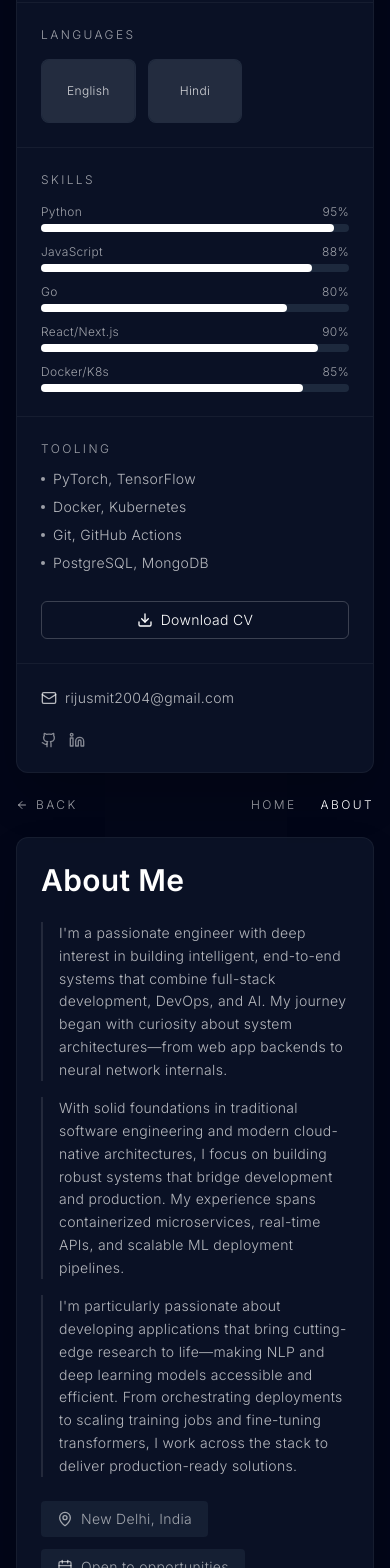
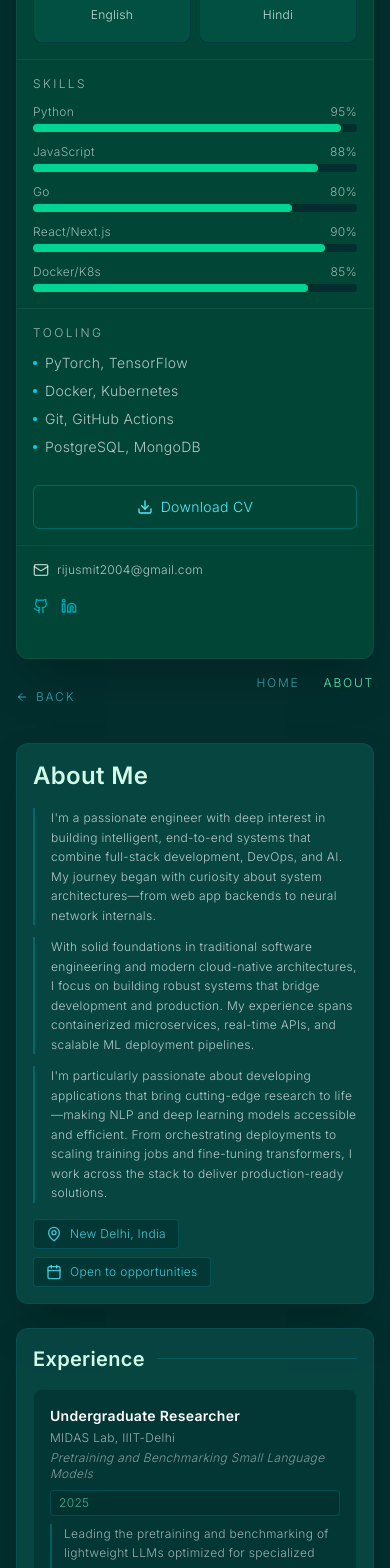
Before and after one commit to riju-talk/portfolio, a Next.js app: page /about in a window 390 px wide. Shown: the part 320-1888 px from the top of the page. Built offline with nearby package versions, Linux system fonts and the light colour scheme.

Commit message:
commited

```diff
--- a/src/app/(components)/ScrollToTop/ScrollToTop.jsx
+++ b/src/app/(components)/ScrollToTop/ScrollToTop.jsx
@@ -40,10 +40,10 @@ export default function ScrollToTop() {
           exit={{ opacity: 0, scale: 0.8 }}
           transition={{ duration: 0.3 }}
           onClick={scrollToTop}
-          className="fixed bottom-8 right-8 z-50 p-3 rounded-full bg-white text-slate-900 hover:bg-slate-100 shadow-2xl border border-white/20 transition-all duration-300 hover:scale-110"
+          className="fixed bottom-4 right-4 sm:bottom-6 sm:right-6 lg:bottom-8 lg:right-8 z-50 p-2.5 sm:p-3 rounded-full bg-emerald-400 text-teal-950 hover:bg-emerald-300 shadow-2xl border border-emerald-400/30 transition-all duration-300 hover:scale-110 touch-manipulation"
           aria-label="Scroll to top"
         >
-          <ArrowUp className="h-5 w-5" />
+          <ArrowUp className="h-4 w-4 sm:h-5 sm:w-5" />
         </motion.button>
       )}
     </AnimatePresence>
--- a/src/app/about/page.jsx
+++ b/src/app/about/page.jsx
@@ -22,16 +22,13 @@ const fadeIn = {
 
 export default function AboutPage() {
   return (
-    <div className="min-h-screen bg-slate-950 text-slate-100">
-      <div className="max-w-6xl mx-auto px-4 lg:px-0 py-10 md:py-14">
-        <div className="grid grid-cols-1 lg:grid-cols-[320px_1fr] gap-6">
+    <div className="min-h-screen bg-teal-950 text-emerald-100">
+      <div className="max-w-7xl mx-auto px-4 sm:px-6 lg:px-8 py-6 sm:py-8 md:py-10 lg:py-14">
+        <div className="grid grid-cols-1 lg:grid-cols-[320px_1fr] gap-4 sm:gap-6">
           {/* Sidebar - Same as home page */}
-          <aside className="bg-slate-900/70 rounded-xl border border-white/5 shadow-2xl flex flex-col overflow-hidden">
-            <div className="p-6 border-b border-white/5">
+          <aside className="bg-emerald-900/70 rounded-xl border border-white/5 shadow-2xl flex flex-col overflow-hidden">
+            <div className="p-4 sm:p-6 border-b border-white/5">
               <div className="flex items-center gap-4">
-                <div className="w-16 h-16 rounded-full overflow-hidden border border-white/10 bg-slate-800/70">
-                  <Image src="/logo.png" alt="Profile" width={96} height={96} className="w-full h-full object-cover" />
-                </div>
                 <div>
                   <p className="text-sm uppercase tracking-[0.2em] text-white/70">{personalInfo.title}</p>
                   <h1 className="text-xl font-semibold text-white">{personalInfo.name}</h1>
@@ -40,7 +37,7 @@ export default function AboutPage() {
               </div>
             </div>
 
-            <div className="p-6 space-y-5 border-b border-white/5">
+            <div className="p-4 sm:p-6 space-y-4 sm:space-y-5 border-b border-white/5">
               <div className="flex items-center justify-between text-sm text-white/70">
                 <span className="text-white/50">Residence:</span>
                 <span>{personalInfo.location.country}</span>
@@ -55,19 +52,19 @@ export default function AboutPage() {
               </div>
             </div>
 
-            <div className="p-6 border-b border-white/5">
-              <p className="text-xs uppercase tracking-[0.2em] text-white/60 mb-4">Languages</p>
-              <div className="grid grid-cols-3 gap-3">
+            <div className="p-4 sm:p-6 border-b border-white/5">
+              <p className="text-xs uppercase tracking-[0.2em] text-white/60 mb-3 sm:mb-4">Languages</p>
+              <div className="grid grid-cols-2 sm:grid-cols-3 gap-2 sm:gap-3">
                 {languages.map((lang) => (
-                  <div key={lang.label} className="relative h-16 rounded-lg bg-slate-800/70 border border-white/5 flex items-center justify-center">
-                    <div className="absolute inset-0 bg-white/5 rounded-lg" style={{ clipPath: `inset(${100 - lang.value}% 0 0 0)` }} />
+                  <div key={lang.label} className="relative h-14 sm:h-16 rounded-lg bg-teal-950 border border-cyan-500/10 flex items-center justify-center">
+                    <div className="absolute inset-0 bg-emerald-400/20 rounded-lg" style={{ clipPath: `inset(${100 - lang.value}% 0 0 0)` }} />
                     <span className="relative text-xs text-white/80">{lang.label}</span>
                   </div>
                 ))}
               </div>
             </div>
 
-            <div className="p-6 space-y-4 border-b border-white/5">
+            <div className="p-4 sm:p-6 space-y-3 sm:space-y-4 border-b border-white/5">
               <p className="text-xs uppercase tracking-[0.2em] text-white/60">Skills</p>
               <div className="space-y-3">
                 {skills.map((skill) => (
@@ -76,66 +73,66 @@ export default function AboutPage() {
                       <span>{skill.label}</span>
                       <span>{skill.value}%</span>
                     </div>
-                    <div className="h-2 rounded-full bg-slate-800">
-                      <div className="h-2 rounded-full bg-white" style={{ width: `${skill.value}%` }} />
+                    <div className="h-2 rounded-full bg-teal-950">
+                      <div className="h-2 rounded-full bg-emerald-400" style={{ width: `${skill.value}%` }} />
                     </div>
                   </div>
                 ))}
               </div>
             </div>
 
-            <div className="p-6 space-y-3 border-b border-white/5">
+            <div className="p-4 sm:p-6 space-y-3 border-b border-white/5">
               <p className="text-xs uppercase tracking-[0.2em] text-white/60">Tooling</p>
               <ul className="space-y-2 text-sm text-white/70">
                 {toolkit.map((item) => (
                   <li key={item} className="flex items-center gap-2">
-                    <span className="h-1 w-1 rounded-full bg-white/60" />
+                    <span className="h-1 w-1 rounded-full bg-cyan-400" />
                     {item}
                   </li>
                 ))}
               </ul>
-              <button className="mt-4 w-full inline-flex items-center justify-center gap-2 px-4 py-2 rounded-md border border-white/20 text-sm text-white hover:bg-white/5 transition">
+              <button className="mt-4 w-full inline-flex items-center justify-center gap-2 px-4 py-2 rounded-md border border-cyan-500/30 text-sm text-cyan-300 hover:bg-cyan-500/10 transition">
                 <Download className="h-4 w-4" />
                 Download CV
               </button>
             </div>
 
-            <div className="p-6 flex flex-col gap-4 text-sm text-white/70">
+            <div className="p-4 sm:p-6 flex flex-col gap-3 sm:gap-4 text-xs sm:text-sm text-white/70">
               <div className="flex items-center gap-2"><Mail className="h-4 w-4" /> {personalInfo.contact.email}</div>
-              <div className="flex gap-3 pt-2 text-white/50">
-                <a href={personalInfo.contact.github} target="_blank" rel="noreferrer" className="hover:text-white"><Github className="h-4 w-4" /></a>
-                <a href={personalInfo.contact.linkedin} target="_blank" rel="noreferrer" className="hover:text-white"><Linkedin className="h-4 w-4" /></a>
+              <div className="flex gap-3 pt-2 text-cyan-400/70">
+                <a href={personalInfo.contact.github} target="_blank" rel="noreferrer" className="hover:text-cyan-300"><Github className="h-4 w-4" /></a>
+                <a href={personalInfo.contact.linkedin} target="_blank" rel="noreferrer" className="hover:text-cyan-300"><Linkedin className="h-4 w-4" /></a>
               </div>
             </div>
           </aside>
 
           {/* Main Content */}
           <main className="space-y-6">
-            <nav className="flex items-center justify-between text-xs uppercase tracking-[0.2em] text-white/60">
-              <Link href="/" className="inline-flex items-center hover:text-white transition">
+            <nav className="flex items-center justify-between text-xs uppercase tracking-[0.15em] sm:tracking-[0.2em] text-cyan-300/60">
+              <Link href="/" className="inline-flex items-center hover:text-cyan-300 transition touch-manipulation">
                 <ArrowLeft className="mr-2 h-3 w-3" />
                 Back
               </Link>
               <div className="flex gap-6">
-                <Link href="/">Home</Link>
-                <Link href="/about" className="text-white">About</Link>
+                <Link href="/" className="hover:text-cyan-300">Home</Link>
+                <Link href="/about" className="text-emerald-300">About</Link>
               </div>
             </nav>
 
             {/* About Section */}
-            <motion.section {...fadeIn} className="bg-slate-900/70 rounded-xl border border-white/5 shadow-2xl p-6 lg:p-8">
-              <h2 className="text-3xl font-semibold text-white mb-6">About Me</h2>
-              <div className="space-y-4 text-sm text-white/70 leading-relaxed">
+            <motion.section {...fadeIn} className="bg-teal-900/70 rounded-xl border border-cyan-500/10 shadow-2xl p-4 sm:p-6 lg:p-8">
+              <h2 className="text-2xl sm:text-3xl font-semibold text-emerald-100 mb-4 sm:mb-6">About Me</h2>
+              <div className="space-y-3 sm:space-y-4 text-xs sm:text-sm text-white/70 leading-relaxed">
                 {personalInfo.bio.map((paragraph, index) => (
-                  <p key={index} className="border-l-2 border-white/10 pl-4">{paragraph}</p>
+                  <p key={index} className="border-l-2 border-cyan-500/30 pl-4">{paragraph}</p>
                 ))}
               </div>
-              <div className="flex flex-wrap gap-3 mt-6">
-                <div className="flex items-center text-white/60 bg-slate-800/60 px-4 py-2 rounded text-sm">
+              <div className="flex flex-wrap gap-2 sm:gap-3 mt-4 sm:mt-6">
+                <div className="flex items-center text-cyan-300/80 bg-teal-950/60 border border-cyan-500/20 px-3 sm:px-4 py-1.5 sm:py-2 rounded text-xs sm:text-sm">
                   <MapPin className="mr-2 h-4 w-4" />
                   {personalInfo.location.city}, {personalInfo.location.country}
                 </div>
-                <div className="flex items-center text-white/60 bg-slate-800/60 px-4 py-2 rounded text-sm">
+                <div className="flex items-center text-cyan-300/80 bg-teal-950/60 border border-cyan-500/20 px-3 sm:px-4 py-1.5 sm:py-2 rounded text-xs sm:text-sm">
                   <Calendar className="mr-2 h-4 w-4" />
                   Open to opportunities
                 </div>
@@ -143,38 +140,38 @@ export default function AboutPage() {
             </motion.section>
 
             {/* Experience Section */}
-            <motion.section {...fadeIn} className="bg-slate-900/70 rounded-xl border border-white/5 shadow-2xl p-6 lg:p-8">
-              <div className="flex items-center justify-between mb-6">
-                <h3 className="text-2xl font-semibold text-white">Experience</h3>
-                <div className="h-px flex-1 ml-4 bg-white/10" />
+            <motion.section {...fadeIn} className="bg-teal-900/70 rounded-xl border border-cyan-500/10 shadow-2xl p-4 sm:p-6 lg:p-8">
+              <div className="flex items-center justify-between mb-4 sm:mb-6">
+                <h3 className="text-xl sm:text-2xl font-semibold text-emerald-100">Experience</h3>
+                <div className="h-px flex-1 ml-3 sm:ml-4 bg-cyan-500/20" />
               </div>
-              <div className="space-y-4">
+              <div className="space-y-3 sm:space-y-4">
                 {experience.map((job) => (
-                  <div key={job.key} className="rounded-lg bg-slate-800/60 border border-white/5 p-5 hover:border-white/15 transition">
-                    <div className="flex flex-col md:flex-row md:justify-between md:items-start mb-3">
+                  <div key={job.key} className="rounded-lg bg-teal-950/60 border border-cyan-500/10 p-4 sm:p-5 hover:border-cyan-400/30 transition">
+                    <div className="flex flex-col md:flex-row md:justify-between md:items-start mb-2 sm:mb-3">
                       <div>
-                        <h4 className="text-base font-semibold text-white">{job.title}</h4>
-                        <p className="text-sm text-white/60 mt-1">{job.company}</p>
+                        <h4 className="text-sm sm:text-base font-semibold text-white">{job.title}</h4>
+                        <p className="text-xs sm:text-sm text-white/60 mt-1">{job.company}</p>
                         <p className="text-xs text-white/50 mt-1 italic">{job.name}</p>
                       </div>
-                      <span className="text-xs text-white/50 bg-slate-700/50 px-3 py-1 rounded mt-2 md:mt-0">{job.period}</span>
+                      <span className="text-xs text-emerald-300/70 bg-teal-950/60 border border-cyan-500/20 px-2 sm:px-3 py-1 rounded mt-2 md:mt-0 inline-block">{job.period}</span>
                     </div>
-                    <p className="text-sm text-white/60 leading-relaxed border-l-2 border-white/10 pl-4">{job.description}</p>
+                    <p className="text-xs sm:text-sm text-white/60 leading-relaxed border-l-2 border-cyan-500/30 pl-3 sm:pl-4">{job.description}</p>
                   </div>
                 ))}
               </div>
             </motion.section>
 
             {/* Contact Section */}
-            <motion.section {...fadeIn} className="bg-slate-900/70 rounded-xl border border-white/5 shadow-2xl p-6 lg:p-8 text-center">
-              <h3 className="text-2xl font-semibold text-white mb-4">Let's Connect</h3>
-              <p className="text-sm text-white/60 mb-6 max-w-2xl mx-auto">
+            <motion.section {...fadeIn} className="bg-teal-900/70 rounded-xl border border-cyan-500/10 shadow-2xl p-4 sm:p-6 lg:p-8 text-center">
+              <h3 className="text-xl sm:text-2xl font-semibold text-emerald-100 mb-3 sm:mb-4">Let's Connect</h3>
+              <p className="text-xs sm:text-sm text-white/60 mb-4 sm:mb-6 max-w-2xl mx-auto">
                 I'm always interested in challenging opportunities in software engineering, machine learning, and DevOps.
                 Let's discuss how we can collaborate to build innovative solutions.
               </p>
               <a
                 href={`mailto:${personalInfo.contact.email}`}
-                className="inline-flex items-center gap-2 px-6 py-3 rounded-md bg-white text-slate-900 font-semibold text-sm tracking-wide hover:bg-slate-100 transition"
+                className="inline-flex items-center gap-2 px-4 sm:px-6 py-2.5 sm:py-3 rounded-md bg-emerald-400 text-teal-950 font-semibold text-sm tracking-wide hover:bg-emerald-300 transition touch-manipulation"
               >
                 <Mail className="h-4 w-4" />
                 Get In Touch
--- a/src/app/globals.css
+++ b/src/app/globals.css
@@ -5,12 +5,24 @@ html {
   font-weight: 300;
   letter-spacing: 0.02em;
   background-color: #020617;
+  -webkit-font-smoothing: antialiased;
+  -moz-osx-font-smoothing: grayscale;
+  -webkit-text-size-adjust: 100%;
+  text-size-adjust: 100%;
 }
 
 body {
   background: #020617;
   min-height: 100vh;
   font-weight: 300;
+  overscroll-behavior: none;
+}
+
+/* Mobile-optimized touch targets */
+@media (max-width: 768px) {
+  button, a {
+    min-height: 44px;
+  }
 }
 
 /* Custom scrollbar - minimal design */
--- a/src/app/layout.jsx
+++ b/src/app/layout.jsx
@@ -8,12 +8,13 @@ export const metadata = {
   title: "Rijusmit Biswas - DevOps & MLOps ",
   description:
     "DevOps & MLOps Engineer building scalable, intelligent infrastructure. Specializing in cloud automation, ML pipelines, and full-stack solutions.",
+  viewport: "width=device-width, initial-scale=1, maximum-scale=5, user-scalable=yes",
 }
 
 export default function RootLayout({ children }) {
   return (
     <html lang="en">
-      <body className={`${inter.className} bg-slate-900 text-white`}>{children}</body>
+      <body className={`${inter.className} bg-teal-950 text-white`}>{children}</body>
     </html>
   )
 }
--- a/src/data/portfolio-data.js
+++ b/src/data/portfolio-data.js
@@ -6,7 +6,7 @@
 export const personalInfo = {
   name: "Rijusmit Biswas",
   title: "Software & ML Engineer",
-  subtitle: "Full Stack Development",
+  subtitle: "Software Development Engineer DevOps & MLOps Enthusiast",
   location: {
     country: "India",
     city: "New Delhi",
--- a/tailwind.config.js
+++ b/tailwind.config.js
@@ -9,6 +9,9 @@ module.exports = {
   ],
   theme: {
     extend: {
+      screens: {
+        'xs': '480px',
+      },
       colors: {
         glass: {
           blue: "#60a5fa",
```
Also changed, not shown: src/app/(components)/BackgrounGradient.jsx (+25 -16 lines), src/app/(components)/Repo/Repo.jsx (+11 -11 lines), src/app/(components)/Tech/Tech.jsx (+6 -6 lines), src/app/page.jsx (+40 -45 lines), 1 other file (tests, documents, lock files or other folders).
